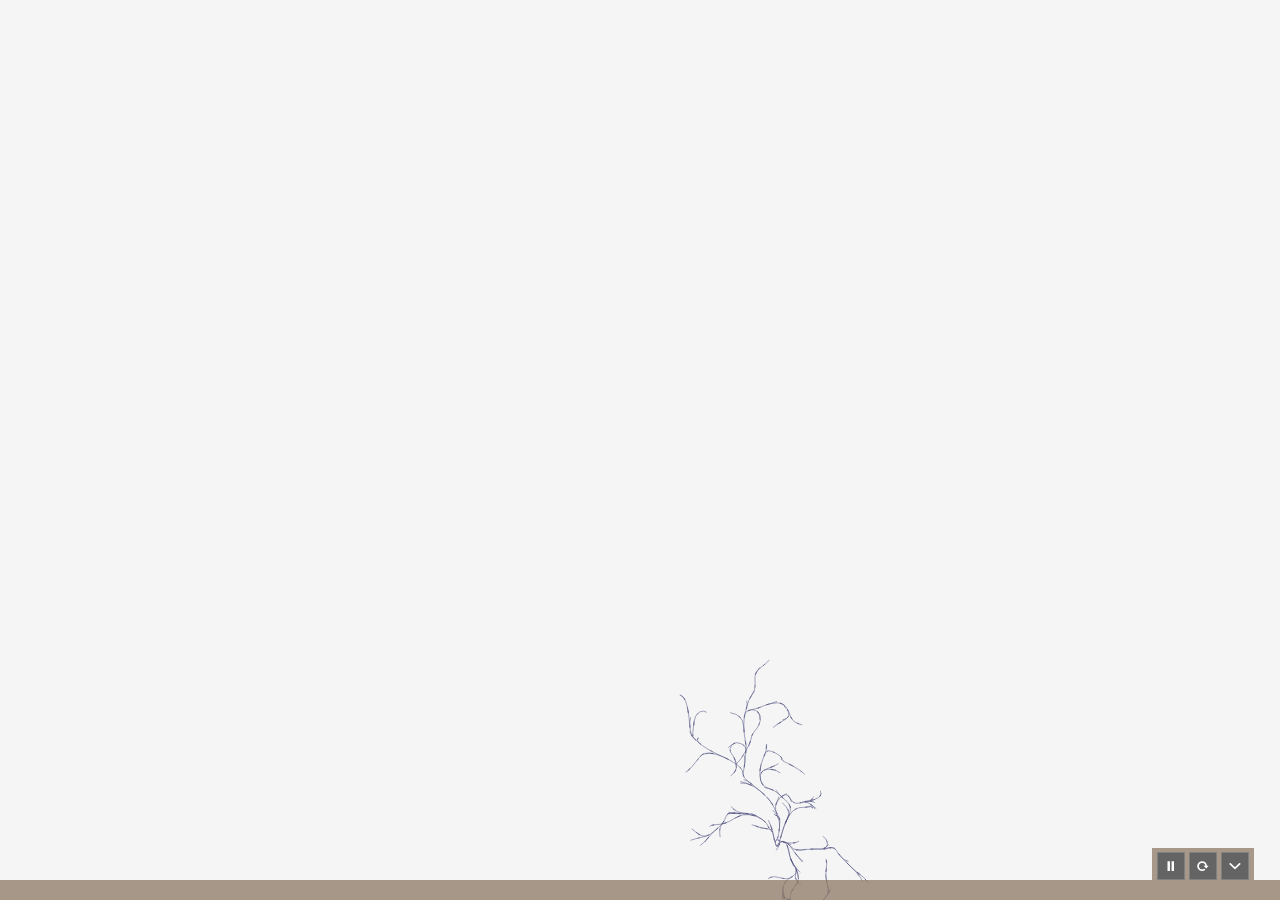
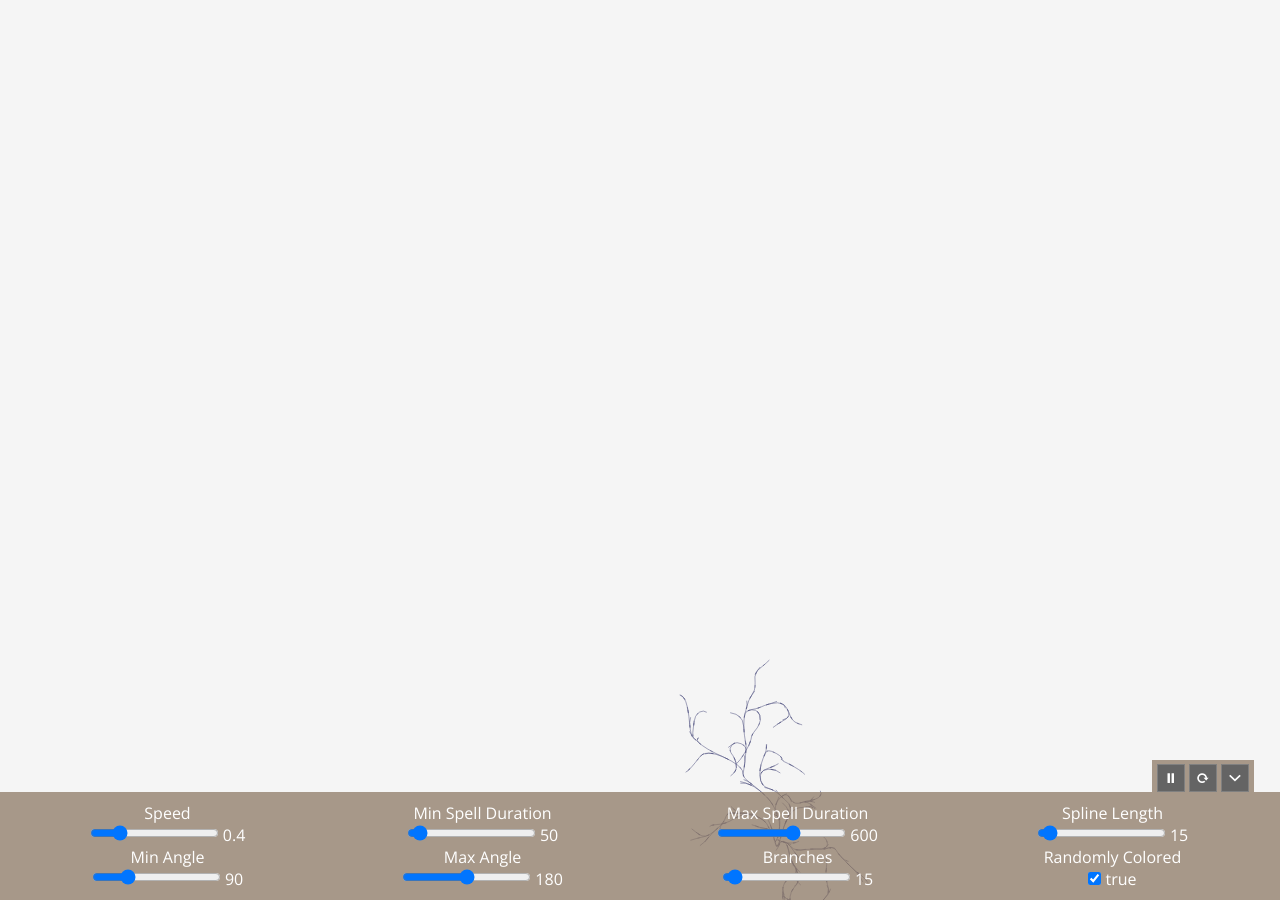
Before and after one commit to thallada/thallada.github.io, a Jekyll site: the page built from magic/index.html, in a window 1280 px wide. Built offline with Jekyll 4.4.1, drawn with Linux system fonts in a browser that asks for light colours; some web fonts are replaced; Markdown is read by kramdown in place of the engine named in the settings.

Commit message:
Show options on desktop

```diff
--- a/magic/index.html
+++ b/magic/index.html
@@ -60,7 +60,7 @@ title: Tyler Hallada
       <button id="hide-show-desktop" class="hide-mobile hide-mobile-inline-block"><i class="icon ion-chevron-down"></i></button>
     </div>
   </div>
-  <div id="options" class="container-full hide-mobile">
+  <div id="options" class="container-full hide-mobile hide-mobile-block">
     <div class="row clearfix">
       <div class="column fourth">
         <form oninput="output.value=speed.value;updateMagic('step', parseFloat(speed.value))">
```
